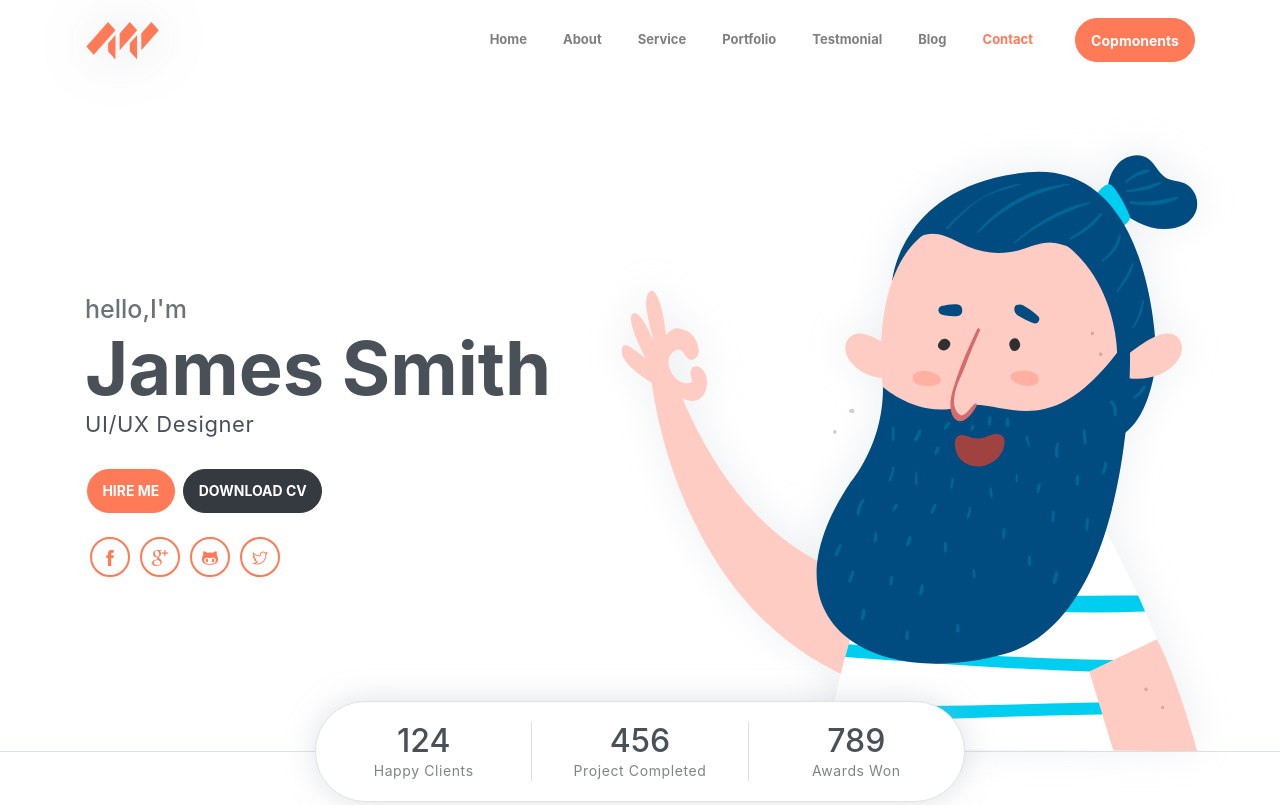
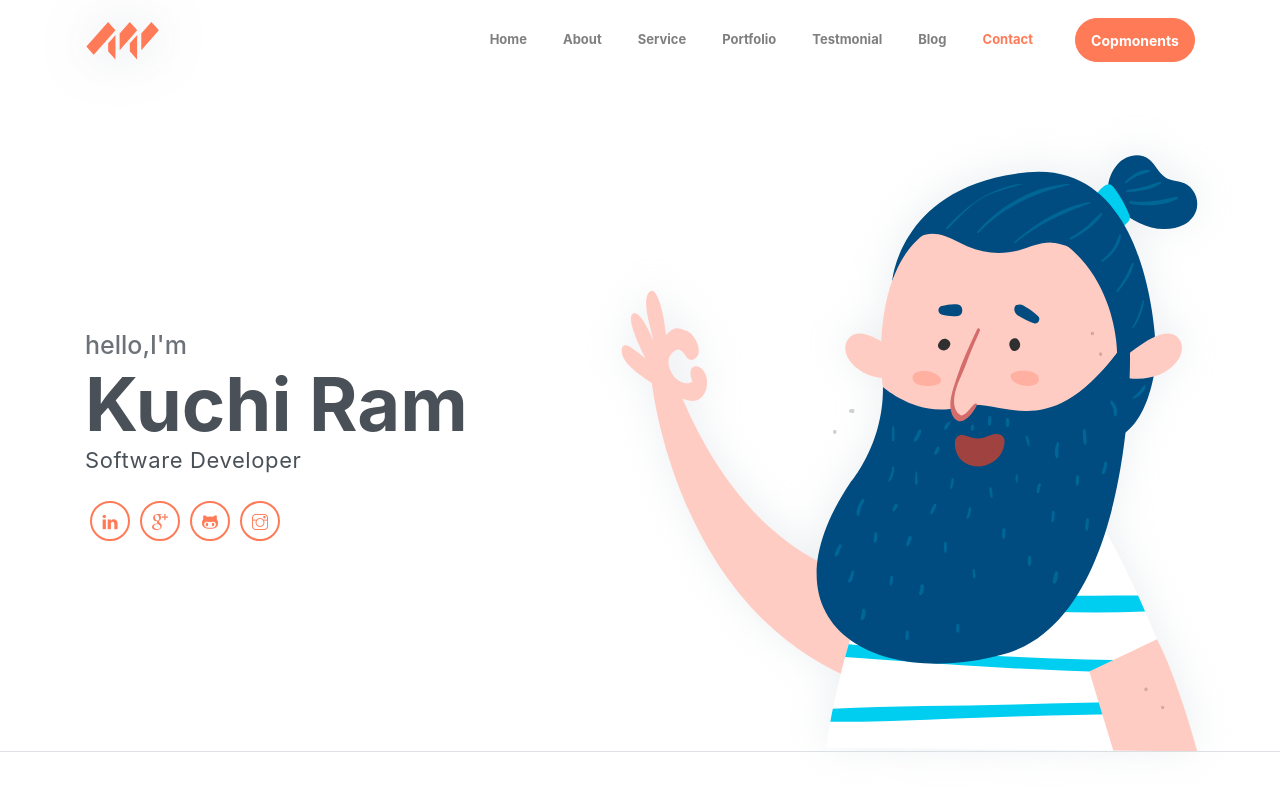
Before and after one commit to Ram3812/kuchiram.github.io, a website: page index.html in a window 1280 px wide. Shown: the top 805 px of the page. Drawn offline with Linux system fonts and the light colour scheme.

Commit message:
Update index.html

```diff
--- a/index.html
+++ b/index.html
@@ -5,7 +5,7 @@
     <meta name="viewport" content="width=device-width, initial-scale=1, shrink-to-fit=no">
     <meta name="description" content="Start your development with Steller landing page.">
     <meta name="author" content="Devcrud">
-    <title>Steller Landing page | Free Bootstrap 4.1 landing page</title>
+    <title>Ram's Portfolio</title>
     <!-- font icons -->
     <link rel="stylesheet" href="assets/vendors/themify-icons/css/themify-icons.css">
     <!-- Bootstrap + Steller main styles -->
@@ -58,19 +58,19 @@
         <div class="container">
             <div class="infos">
                 <h6 class="subtitle">hello,I'm</h6>
-                <h6 class="title">James Smith</h6>
-                <p>UI/UX Designer</p>
+                <h6 class="title">Kuchi Ram</h6>
+                <p>Software Developer</p>
 
-                <div class="buttons pt-3">
+                <!-- <div class="buttons pt-3">
                     <button class="btn btn-primary rounded">HIRE ME</button>
                     <button class="btn btn-dark rounded">DOWNLOAD CV</button>
-                </div>
+                </div>       -->
 
                 <div class="socials mt-4">
-                    <a class="social-item" href="javascript:void(0)"><i class="ti-facebook"></i></a>
+                    <a class="social-item" href="javascript:void(0)"><i class="ti-linkedin"></i></a>
                     <a class="social-item" href="javascript:void(0)"><i class="ti-google"></i></a>
                     <a class="social-item" href="javascript:void(0)"><i class="ti-github"></i></a>
-                    <a class="social-item" href="javascript:void(0)"><i class="ti-twitter"></i></a>
+                    <a class="social-item" href="javascript:void(0)"><i class="ti-instagram"></i></a>
                 </div>
             </div>
             <div class="img-holder">
@@ -79,7 +79,7 @@
         </div>
 
         <!-- Header-widget -->
-        <div class="widget">
+        <!-- <div class="widget">
             <div class="widget-item">
                 <h2>124</h2>
                 <p>Happy Clients</p>
@@ -92,7 +92,7 @@
                 <h2>789</h2>
                 <p>Awards Won</p>
             </div>
-        </div>
+        </div> -->
     </header>
     <!-- End of Page Header -->
 
```
